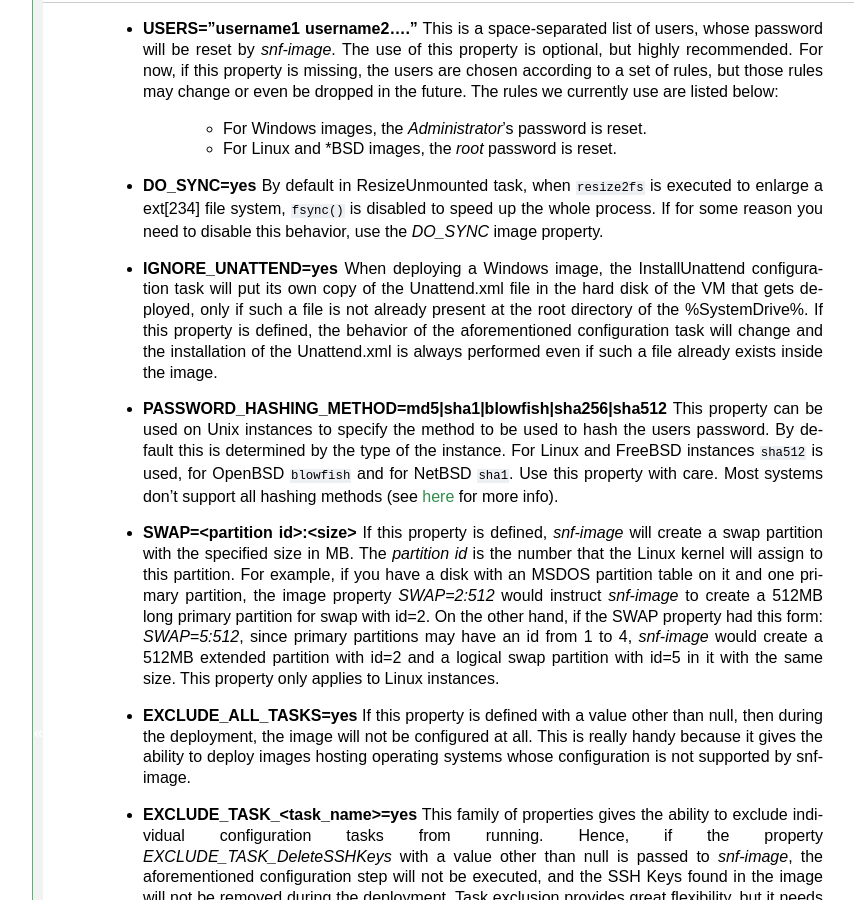
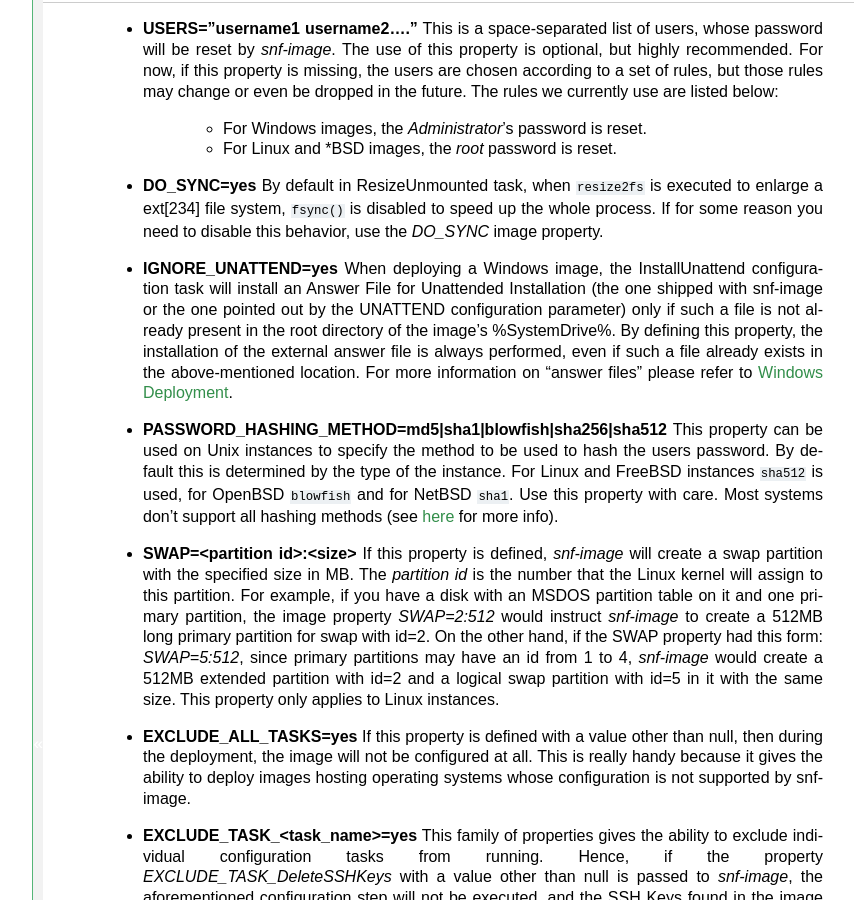
Before and after one commit to grnet/snf-image, a Sphinx documentation site: the page built from docs/interface.rst, in a window 1280 px wide and 900 px high, scrolled down 1985 px. Shown: the whole window, without its empty margins (187-1041 px from the left). Built offline with Sphinx 7.4.7, drawn with Linux system fonts in a browser that asks for light colours.

Commit message:
docs: Add a Windows deployment section
This contains basic info on how the Windows images get deployed and
instruction on how to use a custom Unattend.xml file.

```diff
--- a/docs/interface.rst
+++ b/docs/interface.rst
@@ -143,12 +143,13 @@
 
  * **IGNORE_UNATTEND=yes**
    When deploying a Windows image, the InstallUnattend configuration task will
-   put its own copy of the Unattend.xml file in the hard disk of the VM that
-   gets deployed, only if such a file is not already present at the root
-   directory of the %SystemDrive%. If this property is defined, the behavior of
-   the aforementioned configuration task will change and the installation of
-   the Unattend.xml is always performed even if such a file already exists
-   inside the image.
+   install an Answer File for Unattended Installation (the one shipped with
+   snf-image or the one pointed out by the UNATTEND configuration parameter)
+   only if such a file is not already present in the root directory of the
+   image's %SystemDrive%. By defining this property, the installation of the
+   external answer file is always performed, even if such a file already exists
+   in the above-mentioned location. For more information on "answer files"
+   please refer to :ref:`windows-deployment`.
 
  * **PASSWORD_HASHING_METHOD=md5|sha1|blowfish|sha256|sha512**
    This property can be used on Unix instances to specify the method to be used
```
Also changed, not shown: docs/advanced.rst (+63 -2 lines).
